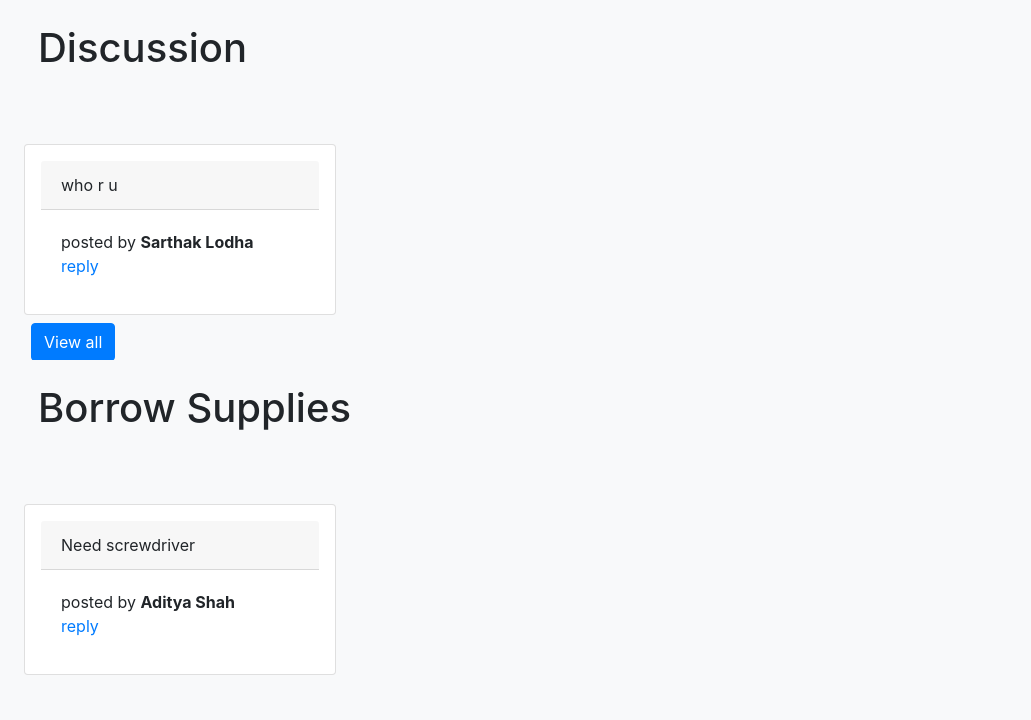
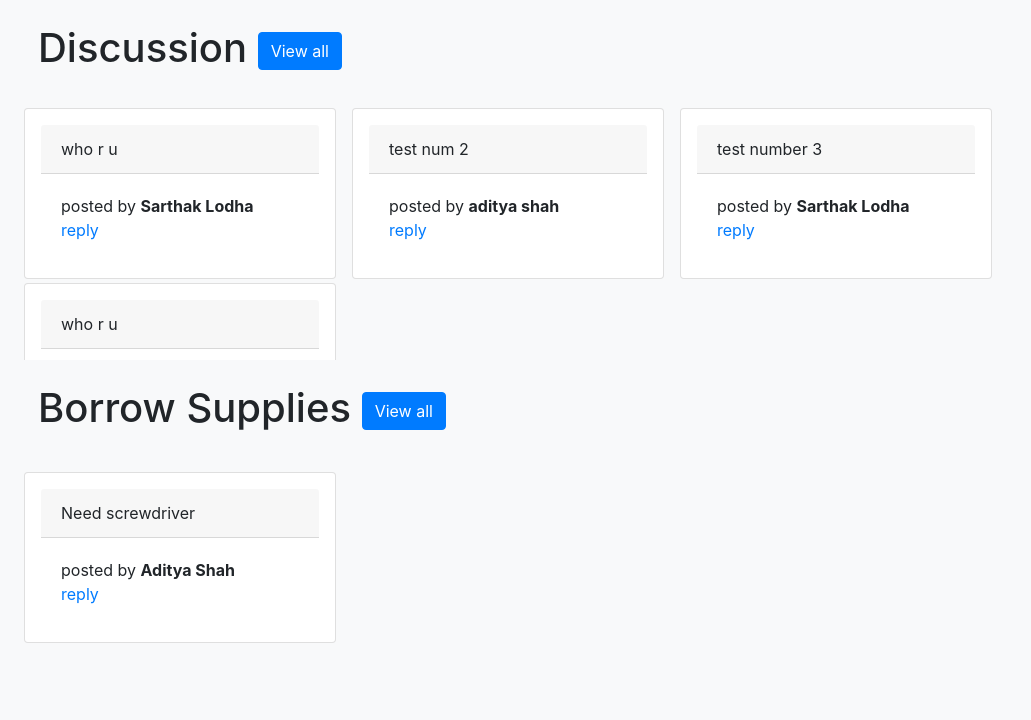
Before and after one commit to TangyTiger/ClassConnect, a Flask app: page /home in a window 1280 px wide. Shown: the part 80-800 px from the top of the page, without its empty margins (0-1031 px from the left). Run offline with Flask 2, Linux system fonts and the light colour scheme; some libraries are stand-ins or nearby versions.

Commit message:
changed home screen and work on view all discussions

```diff
--- a/app/templates/home.html
+++ b/app/templates/home.html
@@ -9,7 +9,12 @@
     <script src="https://cdnjs.cloudflare.com/ajax/libs/popper.js/1.16.0/umd/popper.min.js"></script>
     <script src="https://maxcdn.bootstrapcdn.com/bootstrap/4.5.2/js/bootstrap.min.js"></script>
     <style>
-
+    #discussion{
+      border-bottom: 2px solid darkgrey
+    }
+    #supplies{
+      border-bottom: 2px
+    }
     </style>
 </head>
 <body>
@@ -34,13 +39,13 @@
         </li>
       </ul>
     </nav>
-    <div class="container-fluid bg-light" style="height: calc(50vh - 40px); overflow: auto">
+    <div class="container-fluid bg-light" style="height: calc(50vh - 40px); overflow: hidden">
         <br>
-        <h1 class="ml-2 container-fluid">Discussion</h1>
-        <div class="container-fluid mt-5 w-100 p-3" id="discussion">
+        <h1 class="ml-2 container-fluid">Discussion <a href = "/viewAllDiscussions"class = "btn btn-primary">View all</a></h1>
+        <div class="container-fluid mt-3 w-100 p-3" id="discussion">
             <div class="row">
                 {% for post in discussionPosts %}
-                <div class="col-3 card p-3 post m-2">
+                <div class="col-3 card p-3 post mt-1 mx-2">
                     <div class="card-header">{{post["title"]}}</div>
                     <div class="card-body">
                         posted by <b>{{post["name"]}}</b>
@@ -50,13 +55,12 @@
                 </div>
                 {% endfor %}
             </div>
-            <a href = "/viewAllDiscussions" class = "btn btn-primary">View all</a>
         </div>
     </div>
-    <div class="container-fluid bg-light" style="height: calc(50vh - 40px); overflow: auto">
+    <div class="container-fluid bg-light" style="height: calc(50vh - 40px); overflow: hidden">
         <br>
-        <h1 class="ml-2 container-fluid">Borrow Supplies</h1>
-        <div class="container-fluid mt-5 w-100 p-3" id="supplies">
+        <h1 class="ml-2 container-fluid">Borrow Supplies <a href = "#"class = "btn btn-primary">View all</a></h1>
+        <div class="container-fluid mt-3 w-100 p-3" id="supplies">
             <div class="row">
                 {% for post in supplyPosts %}
                 <div class="col-3 card p-3 post m-2">
--- a/app/views.py
+++ b/app/views.py
@@ -1,7 +1,7 @@
 from app import app
 from flask import request, session, jsonify, render_template, redirect
 
-discussionPosts = [{"title": " who r u", "name": "Sarthak Lodha", "id": 1}]
+discussionPosts = [{"title": " who r u", "name": "Sarthak Lodha", "id": 1},{"title": " test num 2", "name": "aditya shah", "id": 2},{"title": "test number 3", "name": "Sarthak Lodha", "id": 1},{"title": " who r u", "name": "Sarthak Lodha", "id": 4}]
 schoolSupplyPosts = [{"title": "Need screwdriver", "name": "Aditya Shah", "id": 2}]
 carpoolPosts = []
 tutoringPosts = [
@@ -119,3 +119,7 @@ def answerQuestions():
         print(question)
         if i["id"] == question:
             return render_template("answerQuestions.html", post=i)
+
+@app.route('/viewAllDiscussions')
+def viewAllDiscussion():
+    return render_template("viewAllDiscussions.html", discussionPosts = discussionPosts)
```
Also changed, not shown: app/templates/viewAllDiscussions.html (+53 -0 lines).
